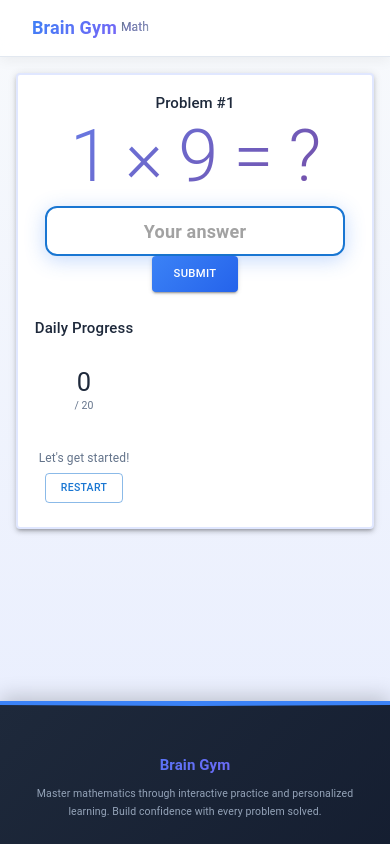
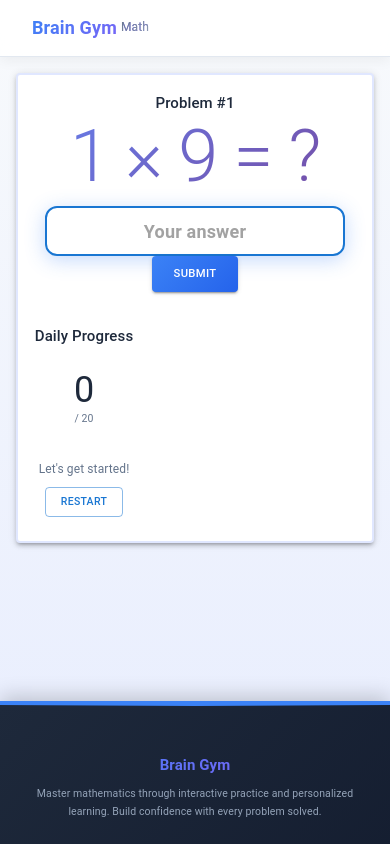
Before and after one commit to kostyati/Brain-Gym, a React (Vite) app: page / in a window 390 px wide. Both pictures are taken after a click on the button "START DAILY PRACTICE". Shown: the top 844 px of the page. Built offline with nearby package versions, Linux system fonts and the light colour scheme; some icons are missing.

Commit message:
mobile optimization

```diff
--- a/src/components/GamePage.jsx
+++ b/src/components/GamePage.jsx
@@ -130,9 +130,9 @@ export default function GamePage() {
         {/* Single Combined Card */}
         <Card elevation={3} className="game-card">
           <CardContent className="game-card-content">
-            <Grid container spacing={{ xs: 2, sm: 3, md: 4 }}>
+            <Grid container spacing={{ xs: 3, sm: 4, md: 4 }}>
               {/* Problem Area - Takes up most of the space */}
-              <Grid item xs={12} md={8}>
+              <Grid item xs={12} lg={7}>
                 <Box className="game-problem-section">
                   <Typography variant="h6" className="game-problem-title">
                     Problem #{problemsSolved + 1}
@@ -166,7 +166,7 @@ export default function GamePage() {
               </Grid>
 
               {/* Progress Bar - Sidebar within the same card */}
-              <Grid item xs={12} md={4}>
+              <Grid item xs={12} lg={5}>
                 <Box className="game-progress-section">
                   <Typography variant="h6" className="game-progress-title">
                     Daily Progress
@@ -178,11 +178,11 @@ export default function GamePage() {
                     <CircularProgress
                       variant="determinate"
                       value={progressPercentage}
-                      size={{ xs: 100, md: 120 }}
-                      thickness={5}
+                      size={{ xs: 100, md: 140 }}
+                      thickness={6}
                     />
                     <Box className="game-progress-text">
-                      <Typography variant="h4" className="game-progress-number">
+                      <Typography variant="h3" className="game-progress-number">
                         {problemsSolved}
                       </Typography>
                       <Typography variant="body2" className="game-progress-label">
--- a/src/index.css
+++ b/src/index.css
@@ -396,12 +396,14 @@ input[type="number"] {
 }
 
 .game-card {
-  min-height: clamp(400px, 60vh, 500px);
+  min-height: clamp(400px, 60vh, 600px);
   background: linear-gradient(135deg, #ffffff 0%, #f0f9ff 100%);
   border-radius: clamp(1rem, 2vw, 1.25rem);
   border: 2px solid #e0e7ff;
   transition: all 0.3s ease;
   box-shadow: 0 10px 15px -3px rgba(0, 0, 0, 0.1), 0 4px 6px -2px rgba(0, 0, 0, 0.05);
+  display: flex;
+  flex-direction: column;
 }
 
 .game-card:hover {
@@ -410,7 +412,10 @@ input[type="number"] {
 }
 
 .game-card-content {
-  padding: clamp(0.5rem, 3vw, 1rem);
+  padding: clamp(1rem, 3vw, 2rem);
+  flex: 1;
+  display: flex;
+  flex-direction: column;
 }
 
 .game-problem-section {
@@ -512,7 +517,7 @@ input[type="number"] {
 .game-progress-circle {
   position: relative;
   display: inline-flex;
-  margin-bottom: clamp(0.75rem, 2vw, 0.75rem);
+  margin-bottom: clamp(1rem, 2vw, 1.5rem);
 }
 
 .game-progress-circle .MuiCircularProgress-root {
@@ -540,25 +545,27 @@ input[type="number"] {
 .game-progress-number {
   font-weight: 700;
   color: #1e293b;
-  font-size: clamp(1.25rem, 3vw, 2.125rem);
+  font-size: clamp(1.5rem, 3vw, 2.5rem);
 }
 
 .game-progress-label {
   color: #64748b;
-  font-size: clamp(0.75rem, 1.5vw, 1rem);
+  font-size: clamp(0.875rem, 1.5vw, 1.125rem);
 }
 
 .game-progress-status {
   color: #64748b;
-  margin-bottom: clamp(0.5rem, 1vw, 0.5rem);
-  font-size: clamp(0.8rem, 1.5vw, 1rem);
+  margin-bottom: clamp(0.75rem, 1.5vw, 1rem);
+  font-size: clamp(0.875rem, 1.5vw, 1.125rem);
+  line-height: 1.4;
 }
 
 .game-button-group {
   display: flex;
-  gap: clamp(0.5rem, 1vw, 0.5rem);
+  gap: clamp(0.5rem, 1vw, 0.75rem);
   justify-content: center;
-  margin-top: clamp(0.5rem, 1vw, 0.5rem);
+  margin-top: clamp(0.75rem, 1.5vw, 1rem);
+  flex-wrap: wrap;
 }
 
 .game-restart-button {
@@ -740,8 +747,8 @@ input[type="number"] {
 
 @media (min-width: 769px) {
   .game-progress-circle .MuiCircularProgress-root {
-    width: 120px !important;
-    height: 120px !important;
+    width: 140px !important;
+    height: 140px !important;
   }
 
   .setup-daily-goal-card .MuiCircularProgress-root {
@@ -749,3 +756,14 @@ input[type="number"] {
     height: 120px !important;
   }
 }
+
+/* Large Desktop Optimization */
+@media (min-width: 1200px) {
+  .game-card {
+    min-height: 600px;
+  }
+
+  .game-card-content {
+    padding: 2rem;
+  }
+}
```
